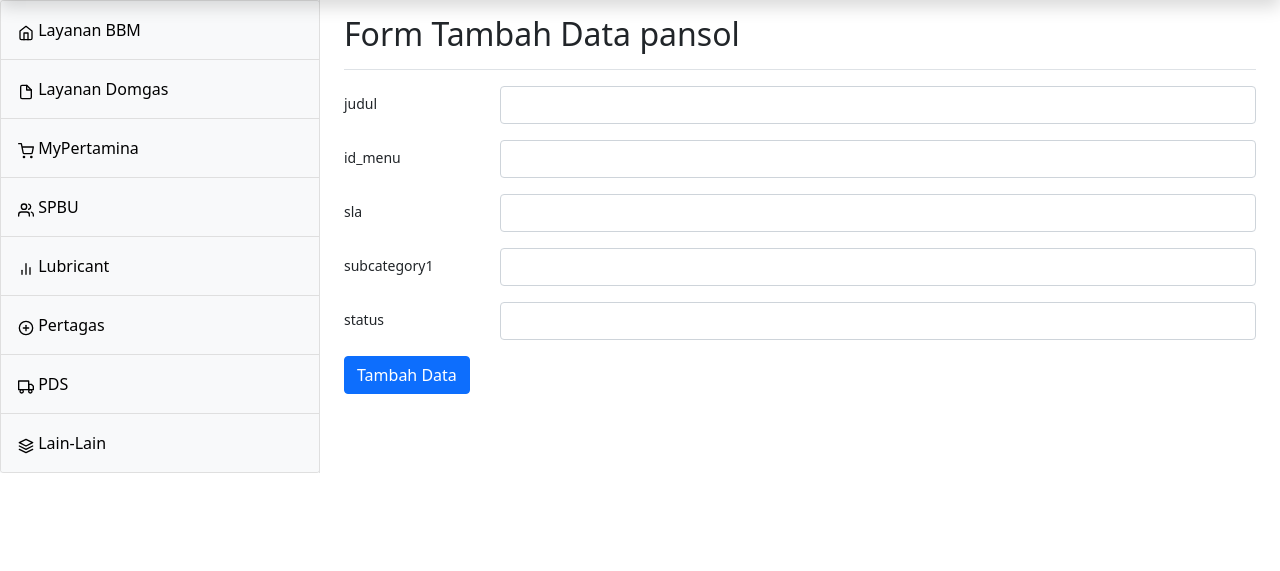
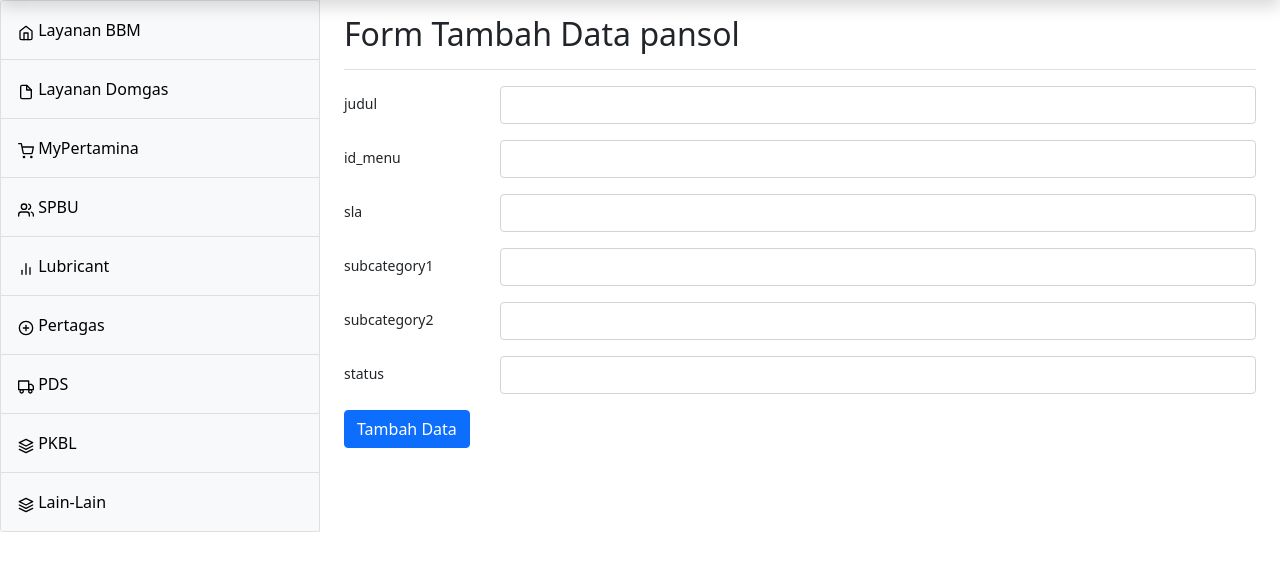
Before and after one commit to gunawanzakiahhalim/ci4login, a CodeIgniter 4 app: the page made by app/Views/pansol/create.php in a window 1280 px wide. Shown: the part 65-636 px from the top of the page. Run offline with PHP 8.4 and a stand-in for CodeIgniter, Linux system fonts and the light colour scheme; the template is opened without the code that fills it, so the values that code supplies are empty; some libraries are stand-ins or nearby versions.

Commit message:
modified sidebar.php

```diff
--- a/app/Views/pansol/create.php
+++ b/app/Views/pansol/create.php
@@ -46,6 +46,15 @@
             </div>
         </div>
         <div class="mb-3 row">
+            <label for="subcategory2" class="col-sm-2 col-form-label">subcategory2</label>
+            <div class="col-sm-10">
+                <input type="text" class="form-control <?= ($validation->hasError('subcategory2')) ? 'is-invalid' : ''; ?>" id="subcategory2" name="subcategory2" value="<?= old('subcategory2'); ?>">
+                <div class="invalid-feedback">
+                    <?= $validation->getError('subcategory2'); ?>
+                </div>
+            </div>
+        </div>
+        <div class="mb-3 row">
             <label for="status" class="col-sm-2 col-form-label">status</label>
             <div class="col-sm-10">
                 <input type="text" class="form-control <?= ($validation->hasError('status')) ? 'is-invalid' : ''; ?>" id="status" name="status" value="<?= old('status'); ?>">
--- a/app/Views/pansol/index.php
+++ b/app/Views/pansol/index.php
@@ -54,6 +54,8 @@
                         <?php $menu = 'pansol_F'; ?>
                     <?php elseif ($k['subcategory1'] == 'PDS') : ?>
                         <?php $menu = 'pansol_G'; ?>
+                    <?php elseif ($k['subcategory1'] == 'SPBU & Fuel Product') : ?>
+                        <?php $menu = 'pansol_H'; ?>
                     <?php elseif ($k['subcategory1'] == 'Lain-Lain') : ?>
                         <?php $menu = 'pansol_Z'; ?>
                     <?php endif; ?>
--- a/app/Views/templatespansol/sidebar.php
+++ b/app/Views/templatespansol/sidebar.php
@@ -60,6 +60,14 @@
                         "default" => "Menu_G_P1"
                     ],
                     [
+                        "heading" => "heading_H",
+                        "id_menu" => "pansol_H",
+                        "icons" => "layers",
+                        "nama" => "PKBL",
+                        "link" => "menu_H",
+                        "default" => "Menu_H_P1"
+                    ],
+                    [
                         "heading" => "heading_Z",
                         "id_menu" => "pansol_Z",
                         "icons" => "layers",
```
